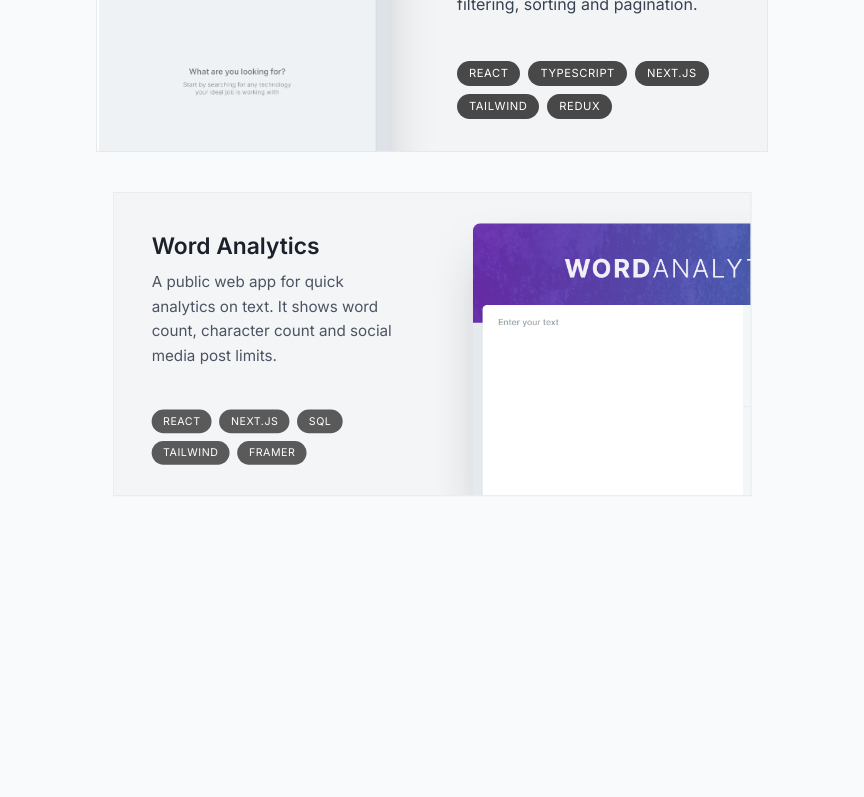
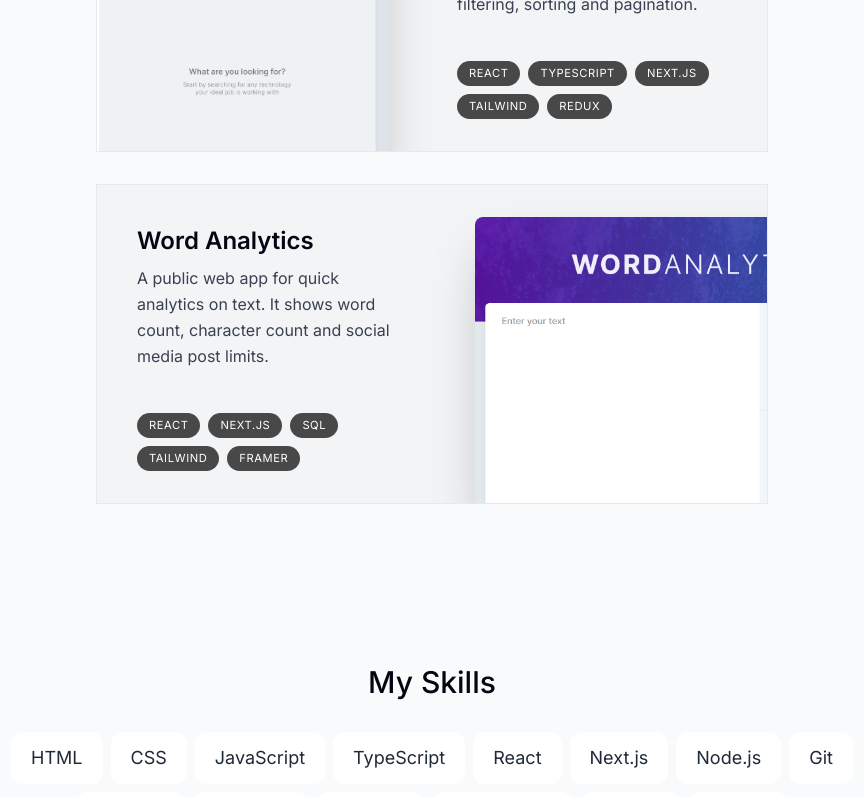
Before and after one commit to duonghao/nextjs-portfolio-vercel, a Next.js app: page / in a window 1280 px wide. Shown: the part 2000-2797 px from the top of the page, without its empty margins (208-1072 px from the left). Before the commit the page ends 2504 px from the top, so only its background shows below. Built offline with nearby package versions, Linux system fonts and the light colour scheme.

Commit message:
Add skills section

```diff
--- a/app/page.tsx
+++ b/app/page.tsx
@@ -2,6 +2,7 @@
 import SectionDivider from '@/components/section-divider';
 import About from '@/components/about';
 import Projects from '@/components/projects';
+import Skills from '@/components/skills';
 
 export default function Home() {
   return (
@@ -10,6 +11,7 @@
       <SectionDivider />
       <About />
       <Projects />
+      <Skills />
     </main>
   );
 }
--- a/components/project.tsx
+++ b/components/project.tsx
@@ -6,7 +6,7 @@
 import React, { useRef } from 'react';
 import { motion } from 'framer-motion';
 
-type projectProps = (typeof projectsData)[0];
+type projectProps = (typeof projectsData)[number];
 
 export default function Project({
   title,
--- a/components/projects.tsx
+++ b/components/projects.tsx
@@ -10,7 +10,7 @@
   const { ref } = useSectionInView('projects', 0.5);
 
   return (
-    <section className="scroll-mt-28" id="projects" ref={ref}>
+    <section className="scroll-mt-28 mb-28 sm:mb-40" id="projects" ref={ref}>
       <SectionHeading>My Projects</SectionHeading>
       <div>
         {projectsData.map((project, index) => (
--- /dev/null
+++ b/components/skills.tsx
@@ -0,0 +1,52 @@
+'use client';
+
+import React from 'react';
+import SectionHeading from './section-heading';
+import { skillsData } from '@/lib/data';
+import { useSectionInView } from '@/lib/hooks';
+import { motion } from 'framer-motion';
+
+const fadeInAnimationVariants = {
+  initial: {
+    opacity: 0,
+    y: 100,
+  },
+  animate: (index: number) => ({
+    opacity: 1,
+    y: 0,
+    transition: {
+      delay: index * 0.05,
+    },
+  }),
+};
+
+export default function Skills() {
+  const { ref } = useSectionInView('skills');
+
+  return (
+    <section
+      className="mb-28 max-w-[53rem] scroll-mt-28 text-center sm:mb-40"
+      id="skills"
+      ref={ref}
+    >
+      <SectionHeading>My Skills</SectionHeading>
+      <ul className="flex flex-wrap justify-center gap-2 text-lg text-gray-800">
+        {skillsData.map((skill, index) => {
+          return (
+            <motion.li
+              key={index}
+              className="bg-white border-black/10 rounded-xl px-5 py-3"
+              variants={fadeInAnimationVariants}
+              initial="initial"
+              whileInView="animate"
+              viewport={{ once: true }}
+              custom={{ index }}
+            >
+              {skill}
+            </motion.li>
+          );
+        })}
+      </ul>
+    </section>
+  );
+}
--- a/lib/data.ts
+++ b/lib/data.ts
@@ -94,14 +94,12 @@
   'Node.js',
   'Git',
   'Tailwind',
-  'Prisma',
-  'MongoDB',
-  'Redux',
   'GraphQL',
-  'Apollo',
   'Express',
   'PostgreSQL',
   'Python',
   'Django',
   'Framer Motion',
+  'Swift',
+  'SwiftUI',
 ] as const;
```
